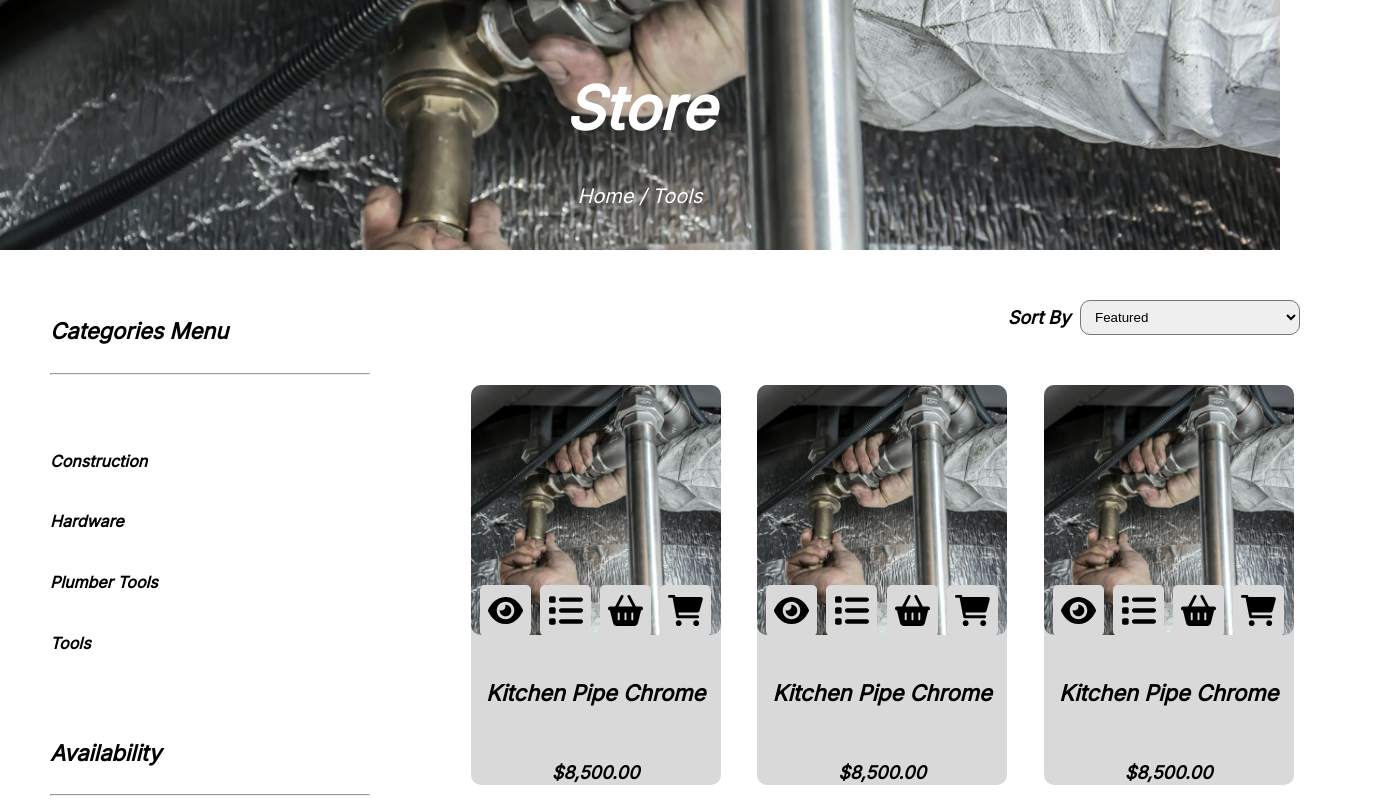
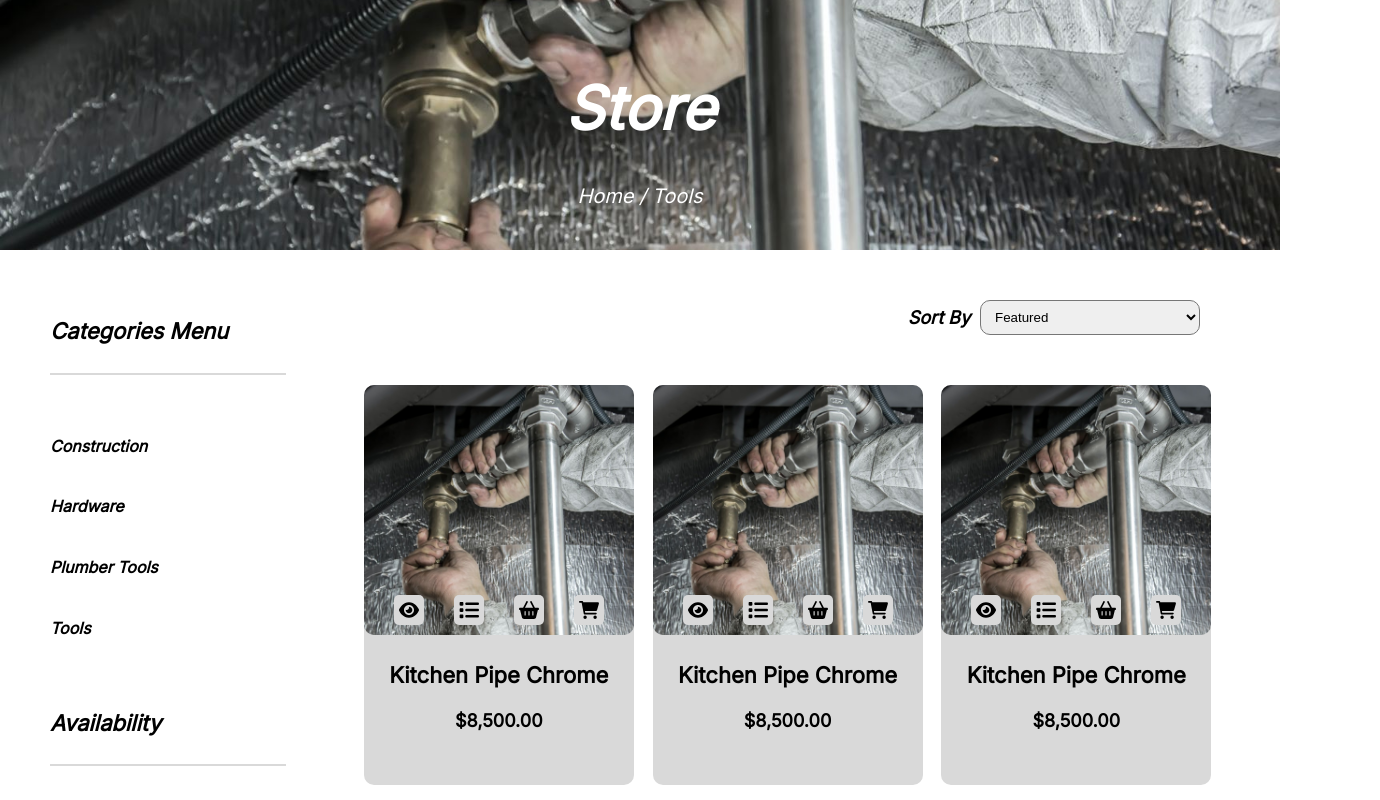
Before and after one commit to Dawnz/amber-plumming-app, an Angular app in the folder Trinity-Plumbing-App/: page /store in a window 1280 px wide. Shown: the top 800 px of the page, 1380 px wide, since content can reach past the window. Built offline with nearby package versions, Linux system fonts and the light colour scheme.

Commit message:
grammar correctons on Login and Registration

```diff
--- a/Trinity-Plumbing-App/src/app/app.component.html
+++ b/Trinity-Plumbing-App/src/app/app.component.html
@@ -1,3 +1,3 @@
 <router-outlet></router-outlet>
 <!-- <app-slideshow [autoSlide]="true"></app-slideshow>  -->
-<app-footer></app-footer>
+<!-- <app-footer></app-footer> -->
--- a/Trinity-Plumbing-App/src/app/components/login/login.component.css
+++ b/Trinity-Plumbing-App/src/app/components/login/login.component.css
@@ -84,7 +84,12 @@
   width: 100%;
   justify-content: center;
   align-items: center;
-  line-height: 1.8rem;
+  line-height: 1rem;
+}
+
+.con .login form .text {
+  border-top: 2px solid black;
+  padding-top: 15px;
 }
 
  .con .login form .text p{
@@ -92,6 +97,7 @@
   font-weight: 600;
   font-style: italic;
 }
+
 
 .con .login form .btn input[type="submit"]{
   /* background: #05A0F8; */
@@ -101,7 +107,8 @@
   border-radius: 25px;
   color: #fff;
   border: none;
-  margin-bottom: 20px;
+  margin-bottom: 30px;
+  cursor: pointer;
 }
 
 /* .con .login form .text {
--- a/Trinity-Plumbing-App/src/app/components/login/login.component.html
+++ b/Trinity-Plumbing-App/src/app/components/login/login.component.html
@@ -21,9 +21,10 @@
       <div class="btn">
         <input type="submit" value="Login">
       </div>
+
     <div class="text">
         <p><a routerLink="">Forgot Your Password?</a></p>
-        <p><a routerLink="">Creat Account</a></p>
+        <p><a routerLink="/register">Create Account</a></p>
         <p><a routerLink="">Return to Store</a></p>
 
     </div>
--- a/Trinity-Plumbing-App/src/app/components/registration/registration.component.css
+++ b/Trinity-Plumbing-App/src/app/components/registration/registration.component.css
@@ -106,6 +106,7 @@
   color: #fff;
   border: none;
   margin-bottom: 20px;
+  cursor: pointer;
 }
 
 /* .login form .text {
--- a/Trinity-Plumbing-App/src/app/components/store-page/store-page.component.css
+++ b/Trinity-Plumbing-App/src/app/components/store-page/store-page.component.css
@@ -1,7 +1,7 @@
 .con {
   font-family: 'Inter', sans-serif;
   width: 100%;
-  height: 100vh;
+  height: 100%;
 }
 
 .con .head {
@@ -39,7 +39,7 @@
   display: flex;
   /* border: 2px solid red; */
   flex-direction: row;
-  width: 100%;
+  /* width: 100%; */
   padding: 50px;
   justify-content: space-between;
 
@@ -51,7 +51,7 @@
 }
 
 .con .store .categories {
-  width: 25%;
+  width: 20%;
   /* border: 2px solid green; */
   font-style: italic;
 }
@@ -66,8 +66,13 @@
   /* fon */
 }
 
+.con .store .categories .top hr{
+ border: 1px solid #D9D9D9;
+  /* fon */
+}
+
 .con .store .categories .mid {
-  padding: 40px 0px;
+  padding: 25px 0px;
   line-height: 2.8rem;
   font-weight: bold;
 }
@@ -89,7 +94,7 @@
 
 
 .con .store .items {
-  width: 70%;
+  width: 75%;
   /* border: 2px solid orange; */
 }
 
@@ -122,13 +127,6 @@
   outline: none;
 }
 
-/* .con .store .items .search svg {
-  width: 20px;
-  height: 20px;
-  transform: translateX(-50px)
-
-} */
-
 .con .store .items .itemCon {
   width: 100%;
   /* border: 2px solid blue; */
@@ -139,7 +137,7 @@
 }
 
 .con .store .items .itemCon .box {
-  width: 250px;
+  width: 270px;
   height: 400px;
   border-radius: 10px;
   background: #D9D9D9;
@@ -170,20 +168,24 @@
 }
 
 .con .store .items .itemCon .box .dets {
-  display: flex;
-  width: 100%;
-  height: 130px;
-  flex-direction: column;
-  justify-content: center;
-  align-items: center;
-  line-height: 2.5rem;
-  font-style: italic;
-  margin-top: -20px
+  /* display: flex; */
+  /* width: auto; */
+  height: auto;
+  /* flex-direction: column;
+  justify-content: space-around;
+  align-items: center; */
+  /* border: 2px solid black; */
+  text-align: center;
+  padding: 15px 0px;
+  transform: translateY(-40px);
+  /* margin-top:  */
+
 }
 
 .con .store .items .itemCon .box:hover .dets {
   color: #fff;
 }
+
 
 .con .store .items .itemCon .box .dets .name {
   font-size: 22px;
@@ -198,24 +200,28 @@
 }
 
 .con .store .items .itemCon .box .icons {
-  width: 100%;
+  /* width: 100%; */
   display: flex;
   flex-direction: row;
   justify-content: space-evenly;
-  transform: translateY(-50px)
+  transform: translateY(-40px);
+  /* border: 2px solid blue; */
+
   /* position: absolute; */
 }
 
 .con .store .items .itemCon .box .icons svg {
-  width: 35px;
-  height: 35px;
+  width: 20px;
+  height: 20px;
   /* border: 2px solid blue; */
   border: none;
-  padding: 8px;
+  padding: 5px;
   border-radius: 5px;
   fill: #000;
   background: #D9D9D9;
 }
+
+
 
 /*Best Seller Box place holder for slider*/
 
@@ -231,7 +237,7 @@
   cursor: pointer;
   transition: all ease-in-out 0.5s;
   margin-top: 30px;
-  margin-left: 50px;
+  margin-left: 20px;
 }
 
 .con .store .categories .bs_Box:hover {
--- a/Trinity-Plumbing-App/src/app/components/store-page/store-page.component.html
+++ b/Trinity-Plumbing-App/src/app/components/store-page/store-page.component.html
@@ -87,6 +87,7 @@
           <p class="price">$8,500.00</p>
         </div>
       </div>
+
       <div class="box">
         <div class="imgBx">
           <img src="../../../assets/global/header_img.jpg" alt="">
```
